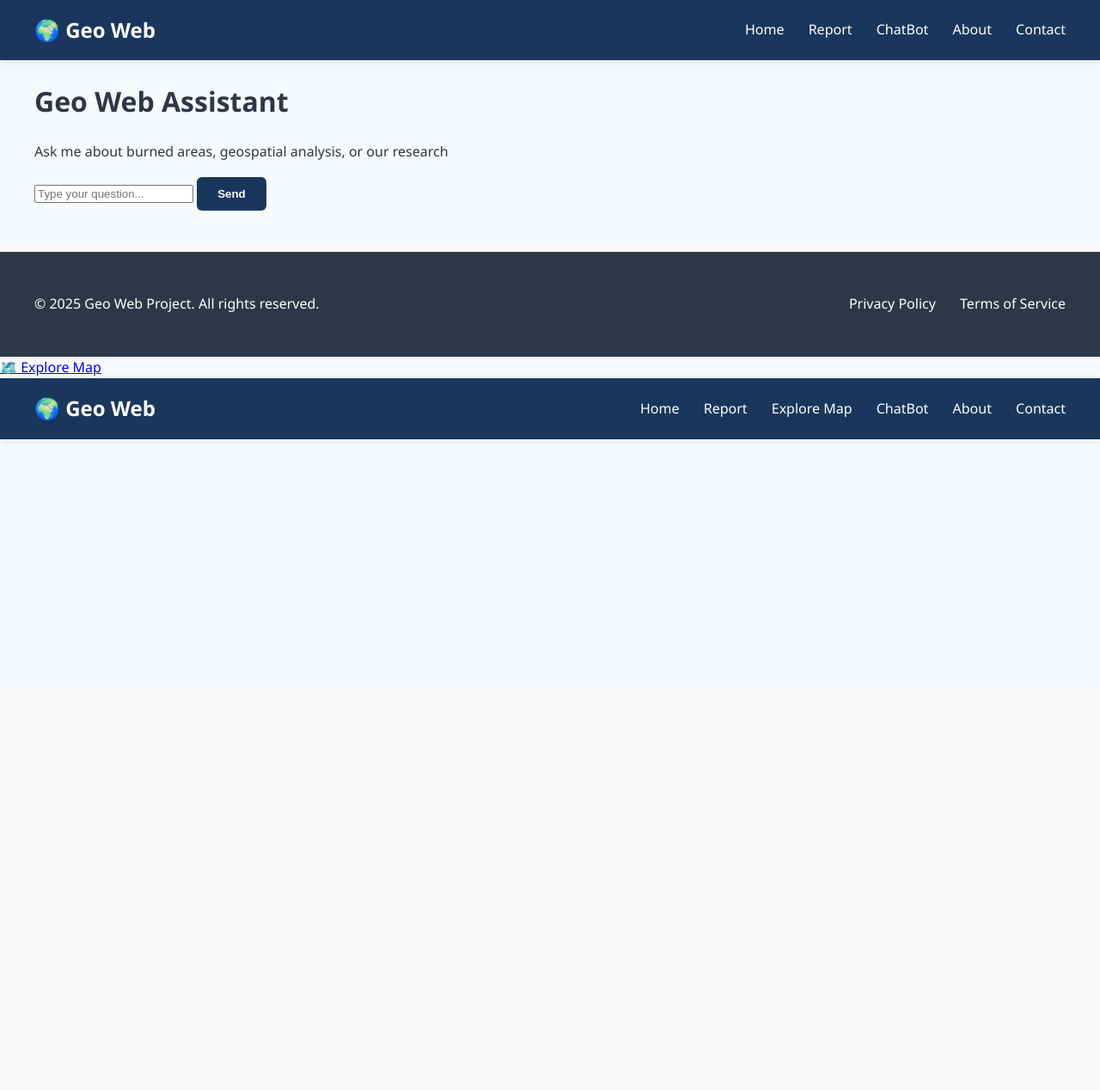
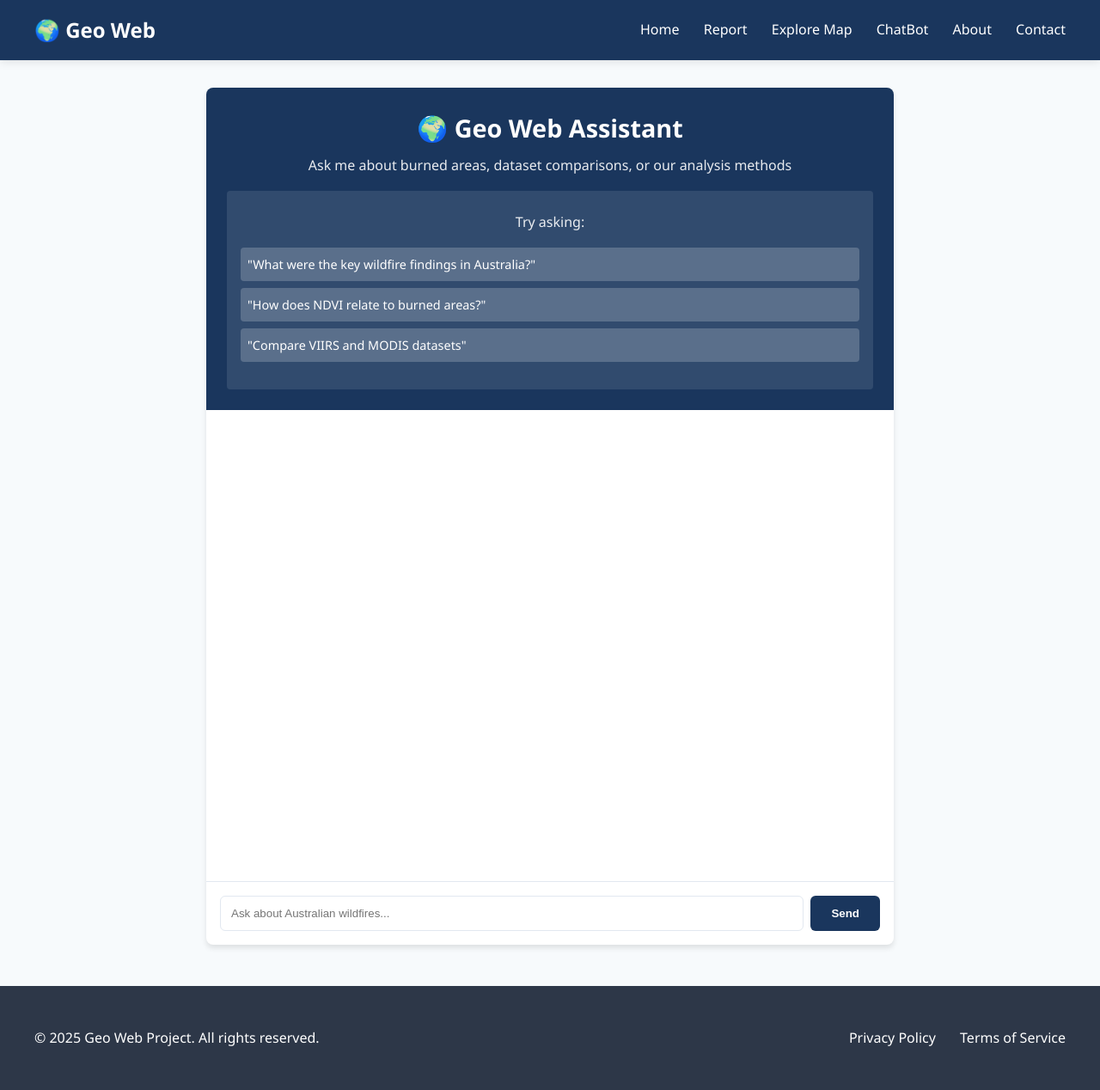
Before and after one commit to zafariabbas68/Geo_web, a Flask app: page /chat in a window 1280 px wide. Shown: the whole page at 86% size. Before the commit the page ends 513 px from the top, so only its background shows below. Run offline with Flask 3, Linux system fonts and the light colour scheme.

Commit message:
Your message here

```diff
--- a/app.py
+++ b/app.py
@@ -3,34 +3,79 @@ from flask import Flask, render_template, request
 app = Flask(__name__)
 chat_history = []
 
+
 @app.route("/")
 def home():
     return render_template("home.html")
+
 
 @app.route("/report")
 def report():
     return render_template("report.html")
 
+
 @app.route("/about")
 def about():
     return render_template("about.html")
+
 
 @app.route("/contact")
 def contact():
     return render_template("contact.html")
 
+
 @app.route("/explore-map")
 def explore_map():
     return render_template("explore_map.html")
 
+
 @app.route("/chat", methods=["GET", "POST"])
 def chat():
     if request.method == "POST":
-        user_msg = request.form["message"]
+        user_msg = request.form["message"].lower()
         chat_history.append({"role": "user", "text": user_msg})
-        bot_reply = "🔥 Wildfire data explained!" if "fire" in user_msg.lower() else "🤖 Ask me about geoinformatics."
+
+        # Enhanced response logic
+        if any(keyword in user_msg for keyword in ["burn", "fire", "wildfire"]):
+            bot_reply = """
+            🔥 Based on our analysis of Australian wildfires (2019-2023):
+            - Burned areas show seasonal patterns, especially in temperate/tropical biomes
+            - FireCCI51 estimates are slightly higher than MODIS MCD64
+            - Arid regions show distinct fire patterns with pronounced seasonality
+            See our report for detailed visualizations.
+            """
+        elif any(keyword in user_msg for keyword in ["method", "approach", "analy"]):
+            bot_reply = """
+            📊 Our methodology includes:
+            1. Data collection from VIIRS and MODIS MCD64 via Google Earth Engine
+            2. Spatial aggregation by biome/climate zone
+            3. Temporal analysis of NDVI patterns
+            4. Statistical comparison of datasets
+            """
+        elif any(keyword in user_msg for keyword in ["ndvi", "vegetation"]):
+            bot_reply = """
+            🌱 NDVI findings:
+            - Clear vegetation recovery patterns post-fire
+            - Time-series analysis shows impact duration
+            - Correlates with burned area intensity
+            Check Figure 5 in our report.
+            """
+        elif any(keyword in user_msg for keyword in ["help", "support"]):
+            bot_reply = """
+            ℹ️ I can discuss:
+            - Burned area patterns in Australia
+            - Dataset comparisons (VIIRS vs MODIS)
+            - NDVI analysis
+            - Methodology
+            Try asking about wildfires or our analysis approach.
+            """
+        else:
+            bot_reply = "🤖 I specialize in geoinformatics and wildfire analysis. Try asking about burned areas in Australia or our methodology."
+
         chat_history.append({"role": "bot", "text": bot_reply})
+
     return render_template("chat.html", messages=chat_history)
+
 
 if __name__ == "__main__":
     app.run(host='0.0.0.0', port=5001, debug=True)
--- a/static/style.css
+++ b/static/style.css
@@ -413,7 +339,137 @@ body {
   background: linear-gradient(to right, brown, yellow, green);
 }
 
+/* Chatbot Styles */
+.chat-container {
+  max-width: 800px;
+  margin: 2rem auto;
+  background: white;
+  border-radius: 8px;
+  box-shadow: 0 4px 6px rgba(0,0,0,0.1);
+  overflow: hidden;
+}
+
+.chat-header {
+  background-color: var(--primary);
+  color: white;
+  padding: 1.5rem;
+  text-align: center;
+}
+
+.chat-header h1 {
+  margin: 0;
+  font-size: 1.8rem;
+}
+
+.chat-header p {
+  margin: 0.5rem 0 0;
+  opacity: 0.9;
+}
+
+.suggested-questions {
+  background: rgba(255,255,255,0.1);
+  padding: 1rem;
+  margin-top: 1rem;
+  border-radius: 4px;
+}
+
+.suggested-questions ul {
+  list-style-type: none;
+  padding-left: 0;
+  text-align: left;
+}
+
+.suggested-questions li {
+  margin: 0.5rem 0;
+  padding: 0.5rem;
+  background: rgba(255,255,255,0.2);
+  border-radius: 4px;
+  font-size: 0.9rem;
+}
+
+.chat-messages {
+  height: 500px;
+  overflow-y: auto;
+  padding: 1.5rem;
+}
+
+.message {
+  margin-bottom: 1rem;
+  display: flex;
+}
+
+.message-user {
+  justify-content: flex-end;
+}
+
+.message-bot {
+  justify-content: flex-start;
+}
+
+.message-content {
+  max-width: 70%;
+  padding: 0.75rem 1rem;
+  border-radius: 0.75rem;
+  line-height: 1.5;
+}
+
+.message-user .message-content {
+  background-color: var(--primary);
+  color: white;
+  border-radius: 8px 0 8px 8px;
+}
+
+.message-bot .message-content {
+  background-color: #edf2f7;
+  color: var(--dark);
+  border-radius: 0 8px 8px 8px;
+  white-space: pre-wrap;
+}
+
+.chat-input {
+  display: flex;
+  padding: 1rem;
+  border-top: 1px solid #e2e8f0;
+}
+
+.chat-input input {
+  flex: 1;
+  padding: 0.75rem;
+  border: 1px solid #e2e8f0;
+  border-radius: 0.375rem;
+  margin-right: 0.5rem;
+}
+
+/* Responsive Design */
 @media (max-width: 768px) {
+  .nav-container {
+    flex-direction: column;
+  }
+
+  .nav-links {
+    margin-top: 1rem;
+  }
+
+  .nav-links a {
+    margin: 0 0.5rem;
+  }
+
+  .hero h1, .report-hero h1, .map-hero h1 {
+    font-size: 2rem;
+  }
+
+  .report-hero .subtitle, .map-hero p {
+    font-size: 1.2rem;
+  }
+
+  .report-container {
+    padding: 0 1rem;
+  }
+
+  .carousel-slide img {
+    max-height: 300px;
+  }
+
   .map-container {
     flex-direction: column;
   }
--- a/templates/base.html
+++ b/templates/base.html
@@ -3,17 +3,18 @@
 <head>
   <meta charset="UTF-8">
   <meta name="viewport" content="width=device-width, initial-scale=1.0">
-  <title>{% block title %}Geo Web{% endblock %}</title>
+  <title>{% block title %}Geo Info Web{% endblock %}</title>
   <link rel="stylesheet" href="{{ url_for('static', filename='style.css') }}">
 </head>
 <body>
-  <!-- Navigation -->
+  <!-- Navigation bar -->
   <nav class="navbar">
     <div class="nav-container">
       <a href="{{ url_for('home') }}" class="nav-logo">🌍 Geo Web</a>
       <div class="nav-links">
         <a href="{{ url_for('home') }}">Home</a>
         <a href="{{ url_for('report') }}">Report</a>
+        <a href="{{ url_for('explore_map') }}">Explore Map</a>
         <a href="{{ url_for('chat') }}">ChatBot</a>
         <a href="{{ url_for('about') }}">About</a>
         <a href="{{ url_for('contact') }}">Contact</a>
@@ -21,7 +22,7 @@
     </div>
   </nav>
 
-  <!-- Main Content -->
+  <!-- Page content block -->
   <main class="container">
     {% block content %}{% endblock %}
   </main>
@@ -38,18 +39,3 @@
   </footer>
 </body>
 </html>
-<a href="{{ url_for('explore_map') }}">🗺️ Explore Map</a>
-
-<nav class="navbar">
-  <div class="nav-container">
-    <a href="{{ url_for('home') }}" class="nav-logo">🌍 Geo Web</a>
-    <div class="nav-links">
-      <a href="{{ url_for('home') }}">Home</a>
-      <a href="{{ url_for('report') }}">Report</a>
-      <a href="{{ url_for('explore_map') }}">Explore Map</a>
-      <a href="{{ url_for('chat') }}">ChatBot</a>
-      <a href="{{ url_for('about') }}">About</a>
-      <a href="{{ url_for('contact') }}">Contact</a>
-    </div>
-  </div>
-</nav>
--- a/templates/chat.html
+++ b/templates/chat.html
@@ -1,12 +1,20 @@
 {% extends "base.html" %}
 
-{% block title %}ChatBot - Geo Web{% endblock %}
+{% block title %}Geo Web ChatBot{% endblock %}
 
 {% block content %}
 <div class="chat-container">
   <div class="chat-header">
-    <h1>Geo Web Assistant</h1>
-    <p>Ask me about burned areas, geospatial analysis, or our research</p>
+    <h1>🌍 Geo Web Assistant</h1>
+    <p>Ask me about burned areas, dataset comparisons, or our analysis methods</p>
+    <div class="suggested-questions">
+      <p>Try asking:</p>
+      <ul>
+        <li>"What were the key wildfire findings in Australia?"</li>
+        <li>"How does NDVI relate to burned areas?"</li>
+        <li>"Compare VIIRS and MODIS datasets"</li>
+      </ul>
+    </div>
   </div>
 
   <div class="chat-messages">
@@ -20,7 +28,7 @@
   </div>
 
   <form method="post" class="chat-input">
-    <input type="text" name="message" placeholder="Type your question..." required>
+    <input type="text" name="message" placeholder="Ask about Australian wildfires..." required>
     <button type="submit" class="btn btn-primary">Send</button>
   </form>
 </div>
```
Also changed, not shown: other parts of static/style.css (+21 -82 lines).
